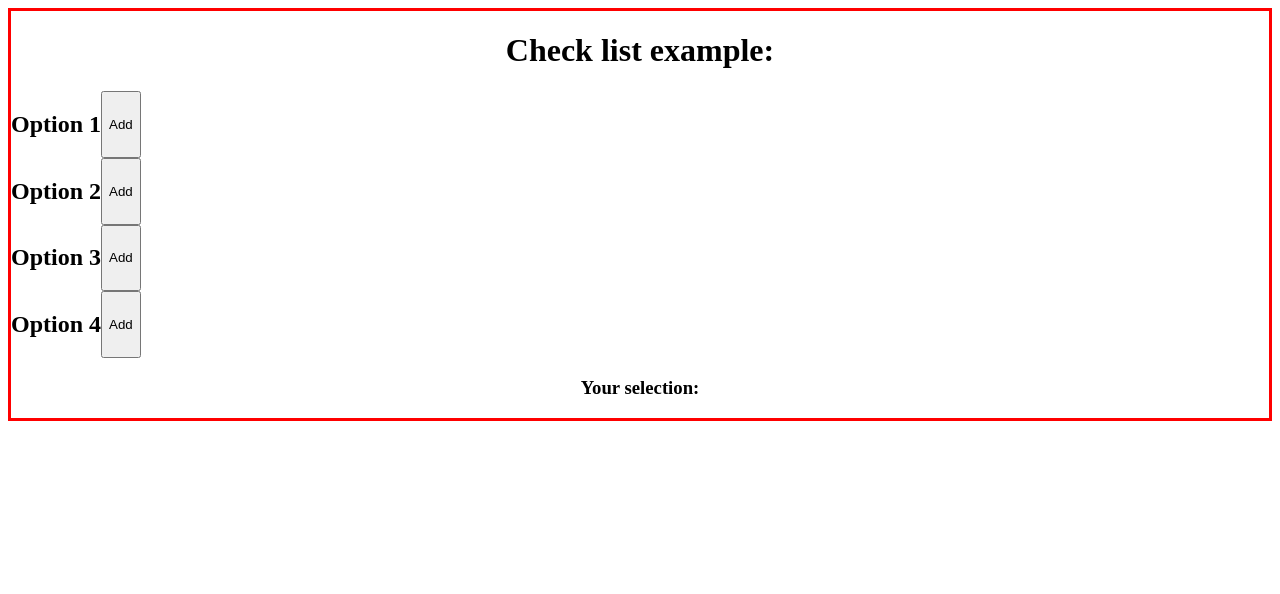
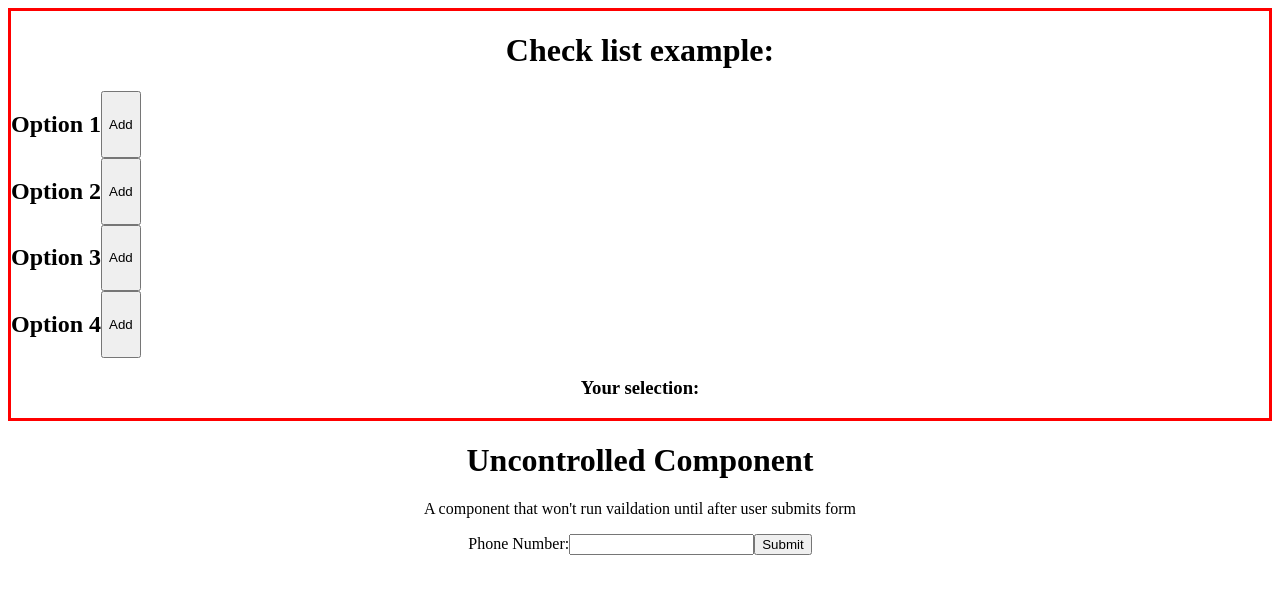
Before and after one commit to RussellShire/react-form-patterns, a React (Create React App) app: page / in a window 1280 px wide. Shown: the top 594 px of the page. Built offline with nearby package versions, Linux system fonts and the light colour scheme.

Commit message:
Added Uncontrolled component

```diff
--- a/src/App.js
+++ b/src/App.js
@@ -1,10 +1,12 @@
 import './App.css';
 import Checklist from './components/Checklist';
+import PhoneNumberForm from './components/Uncontrolled-Component';
 
 function App() {
   return (
     <div className="App">
       <Checklist />
+      <PhoneNumberForm />
     </div>
   );
 }
--- /dev/null
+++ b/src/components/Uncontrolled-Component.js
@@ -0,0 +1,39 @@
+import React from "react";
+
+// A component that won't run vaildation until user submits form
+// This is achieved by speaking directly to the DOM via ref rather than saving userInput into state (which would validate after each keypress)
+// See https://www.codecademy.com/paths/advanced-react-redux-sp/tracks/advanced-react-redux-sp-react/modules/react-additional-react-basics/articles/what-are-uncontrolled-components
+
+function PhoneNumberForm() {
+  const numberRef = React.createRef();
+
+  const handleSubmit = (e) => {
+    e.preventDefault();
+
+    const number = numberRef.current.value;
+
+    if (!Number.isNaN(Number(number))) {
+      alert('Error: Only numbers allowed.')
+    }
+    else if (number.length <= 10) {
+      alert('Error: Number length exceeded 10 digits.')
+    }
+    else {
+      alert(`Sending confirmation code to ${number}.`);
+    }
+  };
+
+  return (
+    <form onSubmit={handleSubmit}>
+    <h1>Uncontrolled Component</h1>
+      <p>A component that won't run vaildation until after user submits form</p>
+      <label>
+        Phone Number:
+        <input type="tel" ref={numberRef} />
+      </label>
+      <input type="submit" value="Submit" />
+    </form>
+  );
+}
+
+export default PhoneNumberForm;
```
